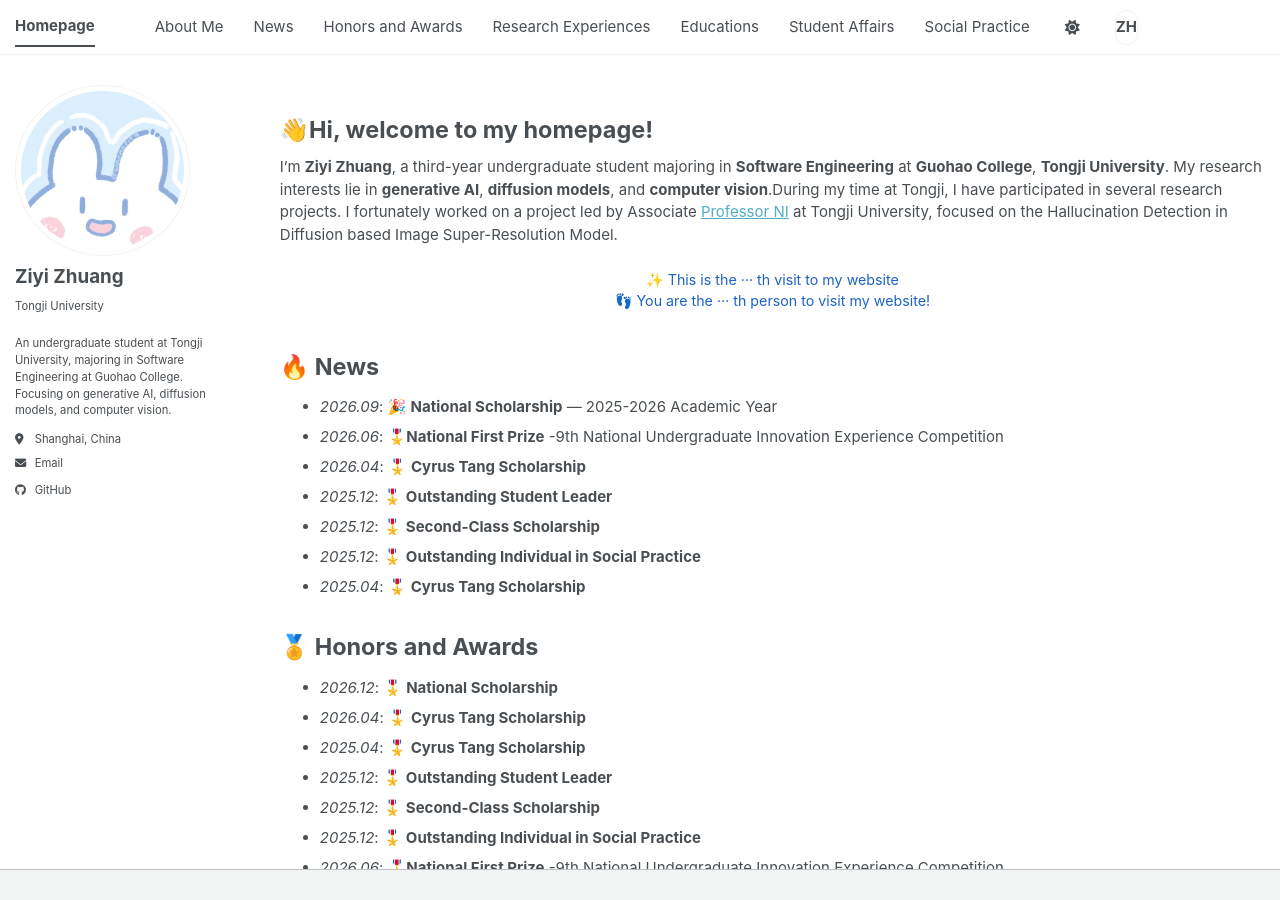
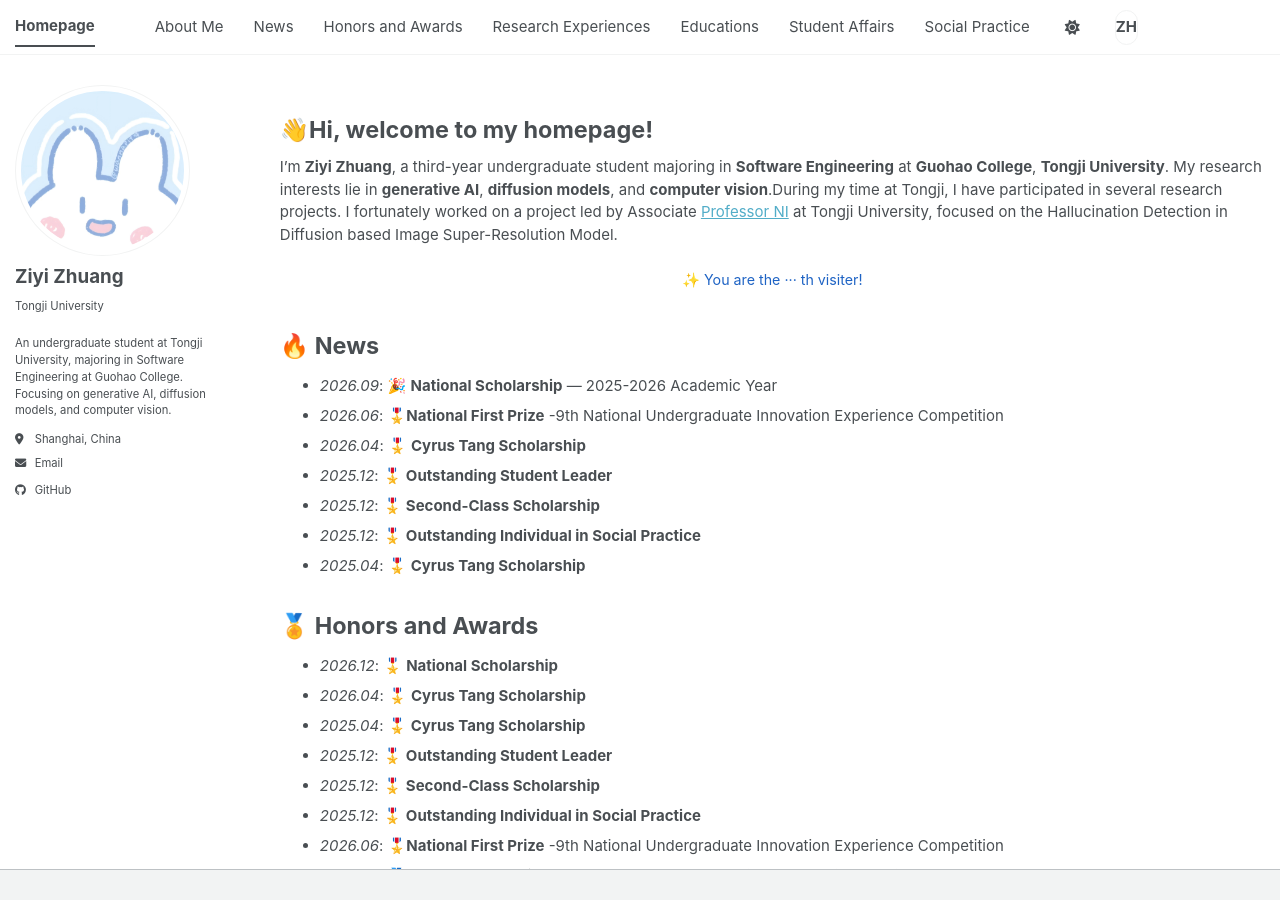
Before and after one commit to mathzhuang/mathzhuang.github.io, a Jekyll site: the page built from _pages/about.md, in a window 1280 px wide and 900 px high. Built offline with Jekyll 4.4.1, drawn with Linux system fonts in a browser that asks for light colours; a style sheet for code colours, icons or effects is not loaded.

Commit message:
修改访客

```diff
--- a/_pages/about.md
+++ b/_pages/about.md
@@ -20,9 +20,7 @@ I'm **Ziyi Zhuang**, a third-year undergraduate student majoring in **Software E
 <script defer src="https://events.vercount.one/js"></script>
 
 <div style="text-align: center; margin: 1.5rem 0; font-size: 0.95rem; color: #1e63c4;">
-  ✨ This is the <span id="vercount_value_site_pv">···</span> th visit to my website
-  <br>
-  👣 You are the <span id="vercount_value_site_uv">···</span> th person to visit my website!
+  ✨ You are the <span id="vercount_value_site_uv">···</span> th visiter!
 </div>
 
 <span class="anchor" id="news"></span>
```
Also changed, not shown: _pages/zh.md (+1 -3 lines).
